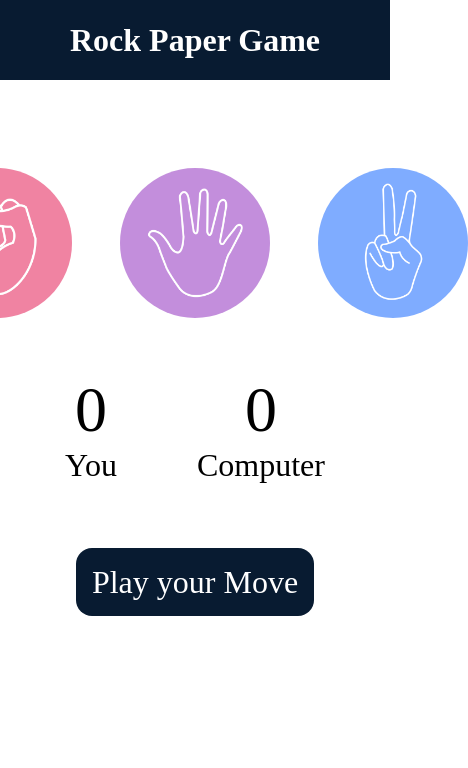
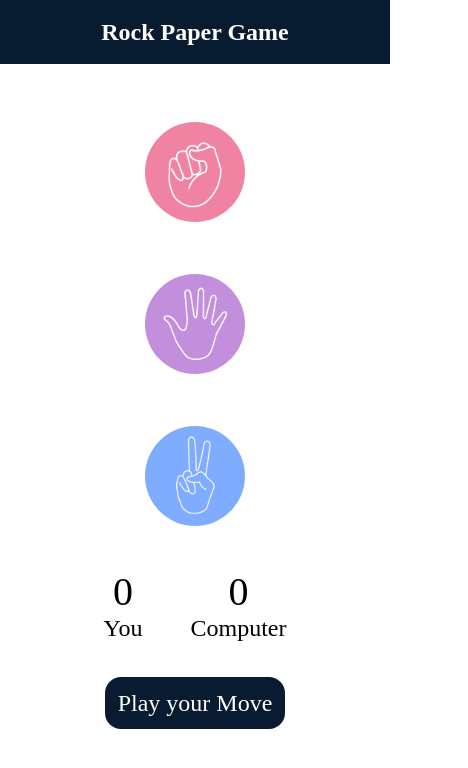
Before and after one commit to Rajvardhan11103/Projects-Web-, a plain HTML site: page rockPaperScissor/index.html in a window 390 px wide. Shown: the whole page, 468 px wide, since content can reach past the window. Drawn offline with Linux system fonts and the light colour scheme.

Commit message:
Added mobile view

```diff
--- a/rockPaperScissor/style.css
+++ b/rockPaperScissor/style.css
@@ -60,7 +60,6 @@ img{
 }
 
 #msg{
-
     background-color:#081b31 ;
     color: #fff;
     font-size: 2rem;
@@ -68,3 +67,48 @@ img{
     padding: 1rem;
     border-radius: 1rem;
 }
+
+/* Media Queries for Mobile Devices */
+@media screen and (max-width: 768px) {
+    h1 {
+        height: 4rem;
+        line-height: 4rem;
+        font-size: 1.5rem;
+    }
+
+    .choices {
+        flex-direction: column;
+        gap: 2rem;
+        margin-top: 3rem;
+    }
+
+    .choice {
+        height: 120px;
+        width: 120px;
+    }
+
+    img {
+        width: 100px;
+        height: 100px;
+    }
+
+    .score-board {
+        font-size: 1.5rem;
+        gap: 3rem;
+        margin-top: 2rem;
+    }
+
+    #userScore,
+    #compScore {
+        font-size: 2.5rem;
+    }
+
+    .msgContainer {
+        margin-top: 3rem;
+    }
+
+    #msg {
+        font-size: 1.5rem;
+        padding: 0.8rem;
+    }
+}
```
